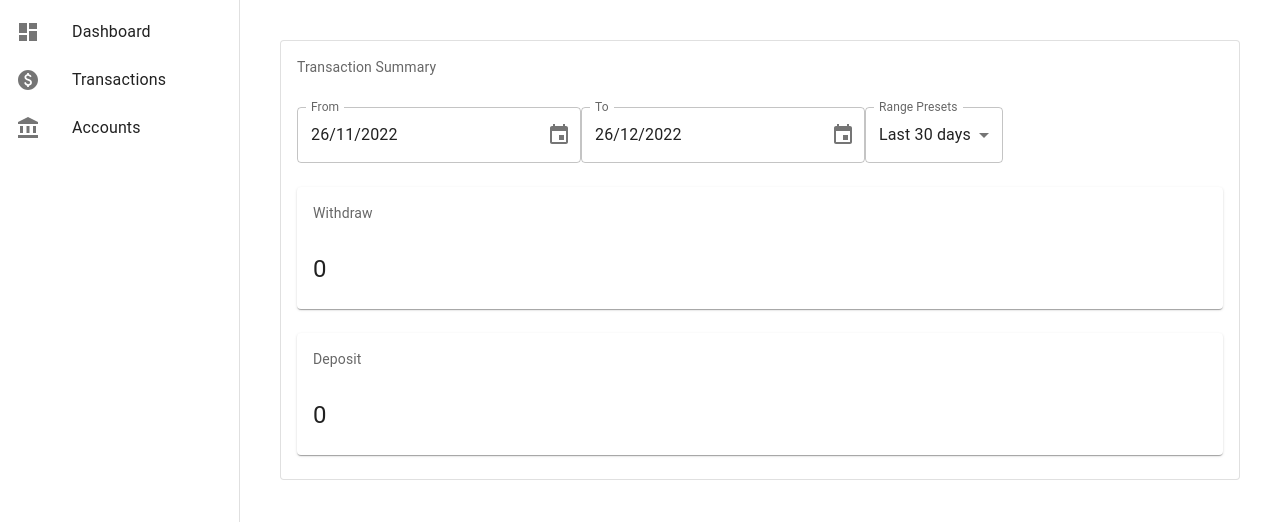
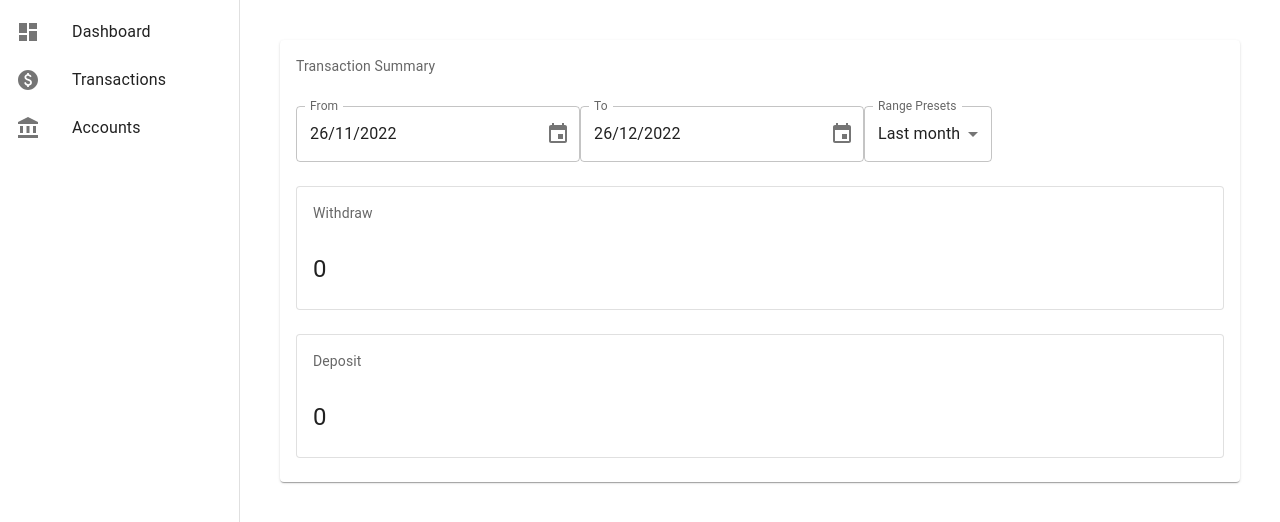
Before and after one commit to ahmedsadman/monee, a React (Create React App) app in the folder monee-client/: page / in a window 1280 px wide. Shown: the top 522 px of the page. Built offline with nearby package versions, Linux system fonts and the light colour scheme; no server answers.

Commit message:
cleanup and small ui fixes

```diff
--- a/monee-client/package.json
+++ b/monee-client/package.json
@@ -8,7 +8,6 @@
     "@mui/icons-material": "^5.11.0",
     "@mui/material": "^5.11.2",
     "@mui/x-date-pickers": "^5.0.12",
-    "@mui/x-date-pickers-pro": "^5.0.12",
     "@testing-library/jest-dom": "^5.14.1",
     "@testing-library/react": "^13.0.0",
     "@testing-library/user-event": "^13.2.1",
@@ -24,6 +23,7 @@
     "react-dom": "^18.2.0",
     "react-router-dom": "^6.6.1",
     "react-scripts": "5.0.1",
+    "react-vis": "^1.11.7",
     "sort-by": "^1.2.0",
     "typescript": "^4.4.2",
     "web-vitals": "^2.1.0"
--- a/monee-client/public/index.html
+++ b/monee-client/public/index.html
@@ -5,10 +5,7 @@
     <link rel="icon" href="%PUBLIC_URL%/favicon.ico" />
     <meta name="viewport" content="width=device-width, initial-scale=1" />
     <meta name="theme-color" content="#000000" />
-    <meta
-      name="description"
-      content="Web site created using create-react-app"
-    />
+    <meta name="description" content="Keep record of your spending habits" />
     <link rel="apple-touch-icon" href="%PUBLIC_URL%/logo192.png" />
     <!--
       manifest.json provides metadata used when your web app is installed on a
@@ -24,7 +21,7 @@
       work correctly both with client-side routing and a non-root public URL.
       Learn how to configure a non-root public URL by running `npm run build`.
     -->
-    <title>React App</title>
+    <title>Monee</title>
   </head>
   <body>
     <noscript>You need to enable JavaScript to run this app.</noscript>
--- a/monee-client/src/Dashboard/TransactionSummary/index.tsx
+++ b/monee-client/src/Dashboard/TransactionSummary/index.tsx
@@ -46,7 +46,7 @@ function TransactionSummary() {
   }, [rangePreset]);
 
   return (
-    <Card variant="outlined">
+    <Card>
       <CardContent>
         <Typography
           sx={{ fontSize: 14, pb: 3 }}
@@ -61,20 +61,20 @@ function TransactionSummary() {
           endValue={endDate}
         />
         <FormControl>
-          <InputLabel id="demo-simple-select-label">Range Presets</InputLabel>
+          <InputLabel>Range Presets</InputLabel>
           <Select
-            labelId="demo-simple-select-label"
-            id="demo-simple-select"
             value={rangePreset.toString()}
             label="Range Presets"
             onChange={(e: SelectChangeEvent) => setRangePreset(e.target.value)}
           >
-            <MenuItem value="30">Last 30 days</MenuItem>
-            <MenuItem value="60">Last 60 days</MenuItem>
+            <MenuItem value="30">Last month</MenuItem>
+            <MenuItem value="90">Last 3 months</MenuItem>
+            <MenuItem value="180">Last 6 months</MenuItem>
+            <MenuItem value="365">Last year</MenuItem>
             <MenuItem value="_custom">Custom</MenuItem>
           </Select>
         </FormControl>
-        <Card sx={{ mt: 3 }}>
+        <Card sx={{ mt: 3 }} variant="outlined">
           <CardContent>
             <Typography
               sx={{ fontSize: 14, pb: 3 }}
@@ -88,7 +88,7 @@ function TransactionSummary() {
             </Typography>
           </CardContent>
         </Card>
-        <Card sx={{ mt: 3 }}>
+        <Card sx={{ mt: 3 }} variant="outlined">
           <CardContent>
             <Typography
               sx={{ fontSize: 14, pb: 3 }}
```
Also changed, not shown: 1 other file (tests, documents, lock files or other folders).
